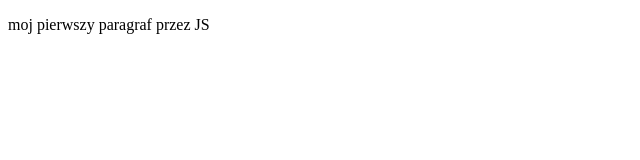
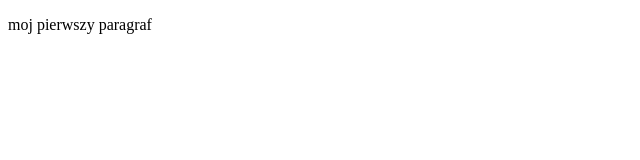
Before and after one commit to PremKeepCalm/zad30, a plain HTML site: page index.html in a window 1280 px wide. Shown: the full height of the page, 0-640 px from the left. Drawn offline with Linux system fonts and the light colour scheme.

Commit message:
poprawka

```diff
--- a/index.html
+++ b/index.html
@@ -7,7 +7,7 @@
     <title>Document</title>
 </head>
 <body>
-    <p>moj pierwszy paragraf przez JS</p>
+    <p></p>
     <script src="js/main.js"></script>
 </body>
 </html>
--- a/js/main.js
+++ b/js/main.js
@@ -1 +1,2 @@
-document.querySelector("p");
+var paragraf = "moj pierwszy paragraf"
+document.querySelector("p").innerHTML = paragraf;
```
